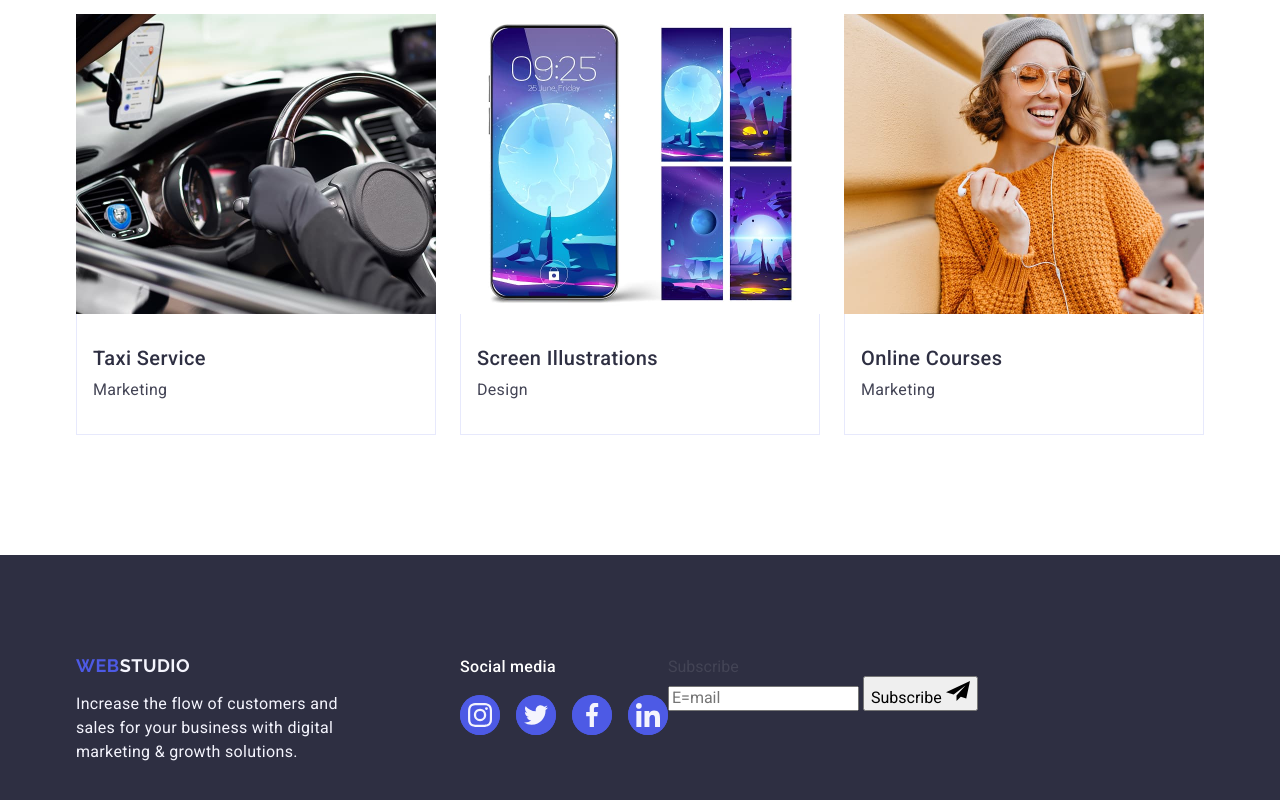
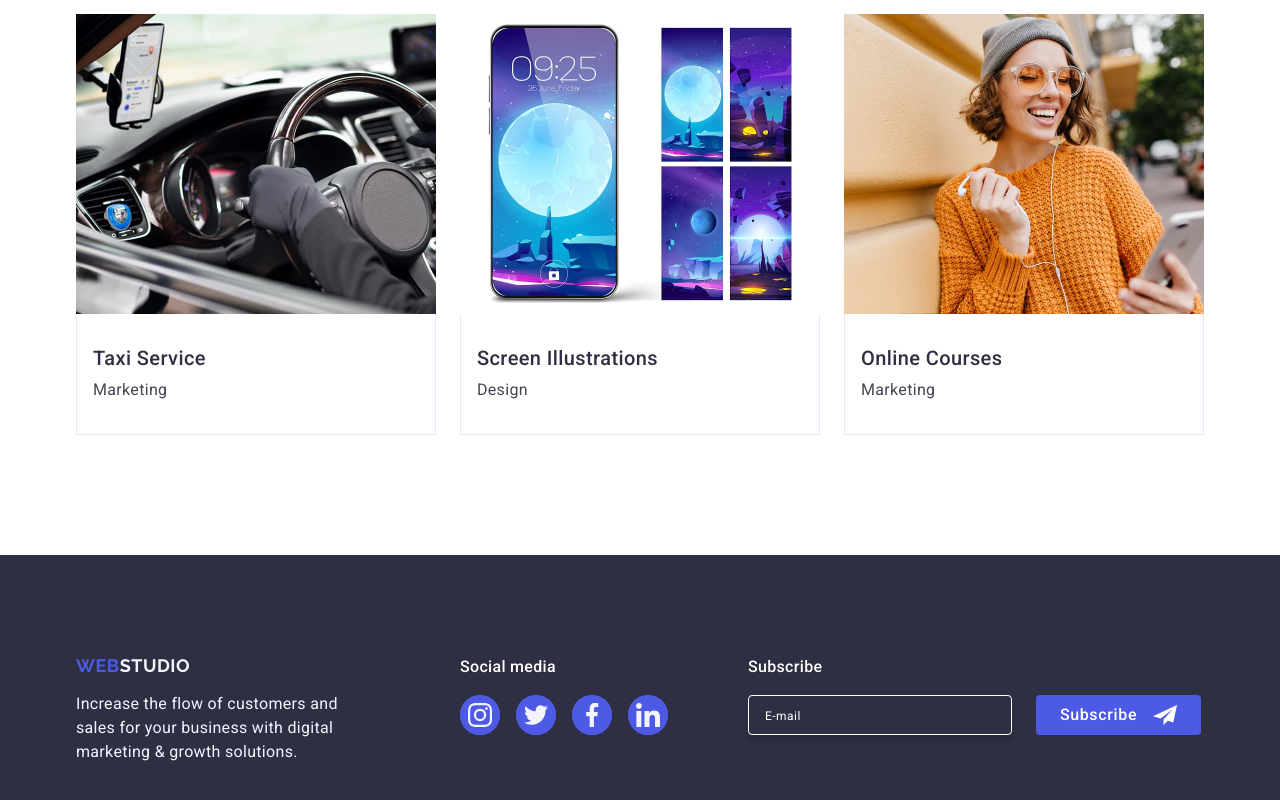
Before and after one commit to Elena-Zaporozhets/goit-markup-hw-05, a plain HTML site: page index.html in a window 1280 px wide. Shown: the part 2604-3404 px from the top of the page. Drawn offline with nearby package versions, Linux system fonts and the light colour scheme.

Commit message:
css and index

```diff
--- a/css/styles.css
+++ b/css/styles.css
@@ -476,3 +476,66 @@ margin: 0 auto;
     .footer-svg {
         fill: #f4f4fd;
     }
+    .footer-subscribe-title {
+        font-weight: 500;
+            font-size: 16px;
+            line-height: 1.50;
+            letter-spacing: 0.02em;
+            color: #fff;
+            margin-bottom: 16px;
+    }
+.footer-subscribe {
+    margin-left: 80px;
+}
+
+    .footer-form {
+        display: flex;
+    }
+
+
+.footer-group {display: flex;
+gap: 24px;
+}
+
+    .form-input {
+        border: 1px solid #fff;
+            border-radius: 4px;
+            width: 264px;
+            height: 40px;
+            background-color: transparent;
+            box-shadow: 0 4px 4px 0 rgba(0, 0, 0, 0.15);
+            background: #2e2f42;
+            padding-left: 16px;
+            margin: 0;
+    }
+
+    .form-input::placeholder {
+        font-weight: 400;
+            font-size: 12px;
+            line-height: 2;
+            letter-spacing: 0.04em;
+            color: #fff;
+    }
+
+    .form-button {display: flex;
+        align-items: center;
+        justify-content: center;
+        gap: 16px;
+        padding: 0;
+        border-radius: 4px;
+        width: 165px;
+        height: 40px;
+        background: #4d5ae5;
+        cursor: pointer;
+        border: none;
+        color: #fff;
+        font-weight: 500;
+        font-size: 16px;
+        line-height: 1.50;
+        letter-spacing: 0.04em;
+        margin-right: auto;
+        margin-left: auto;
+    }
+.footer-subscribe-icon {
+    fill: #fff;
+}
--- a/index.html
+++ b/index.html
@@ -386,17 +386,19 @@
         </ul>
 
     </div>
-    <div class="footer=subscribe">
-        <p class="footer=subscribe-title">Subscribe</p>
+    <div class="footer-subscribe">
+        <p class="footer-subscribe-title">Subscribe</p>
         <form name="footer-form">
+            <div class="footer-group">
             <label class="form-label">
-                <input class="form-input" type="email" name="email" placeholder="E=mail" />
-            </label>
+                <input class="form-input" type="email" name="email" placeholder="E-mail" required />
+                </label>
                 <button class="form-button" type="submit">Subscribe
-                    <svg class="footer=subscribe-icon" width="24" height="24">
+                    <svg class="footer-subscribe-icon" width="24" height="24">
                   <use href="./images/icons.svg#icon-send"></use>
                 </svg>
                 </button>
+            </div>
         </form>
     </div>
 
```
